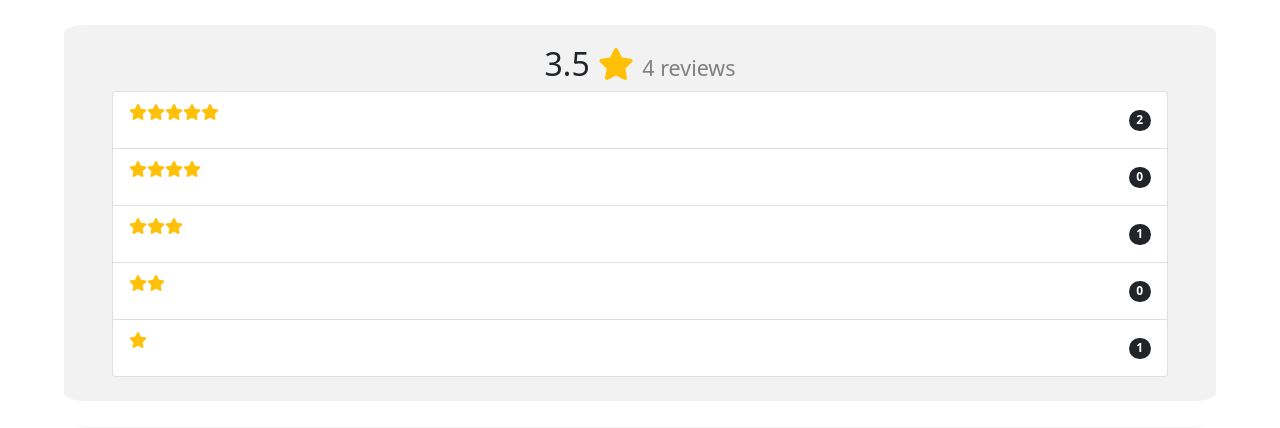
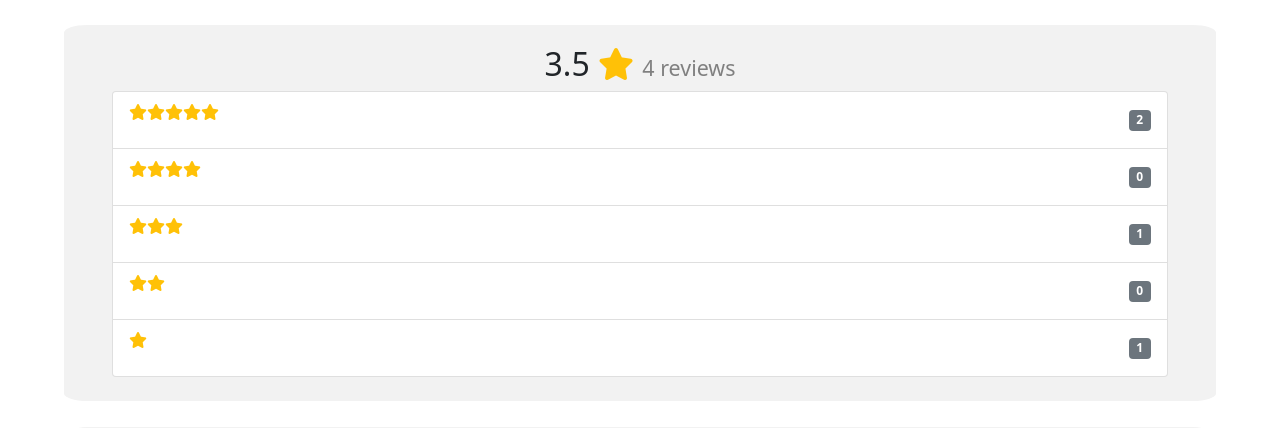
Before and after one commit to Tomas-a21803655/djangoPW-BA, a Django app: page /reviews/ in a window 1280 px wide. Shown: the part 187-615 px from the top of the page. Run offline with Django 3.2, Linux system fonts and the light colour scheme; data comes from the database, SQL or seed files in the repository; both versions use the stored data as it was after the commit; some libraries are stand-ins or nearby versions.

Commit message:
star chart

```diff
--- a/tarefas/templates/tarefas/reviews.html
+++ b/tarefas/templates/tarefas/reviews.html
@@ -30,33 +30,33 @@
                             class="text-warning fa fa-star"></i><i class="text-warning fa fa-star"></i><i
                             class="text-warning fa fa-star"></i>
                     </p>
-                    <span class="badge bg-dark rounded-pill">{{ starRatings4 }}</span>
+                    <span class="badge bg-secondary">{{ starRatings4 }}</span>
                 </li>
                 <li class="list-group-item d-flex justify-content-between align-items-center">
                     <p>
                         <i class="text-warning fa fa-star"></i><i class="text-warning fa fa-star"></i><i
                             class="text-warning fa fa-star"></i><i class="text-warning fa fa-star"></i>
                     </p>
-                    <span class="badge bg-dark rounded-pill">{{ starRatings3 }}</span>
+                    <span class="badge bg-secondary">{{ starRatings3 }}</span>
                 </li>
                 <li class="list-group-item d-flex justify-content-between align-items-center">
                     <p>
                         <i class="text-warning fa fa-star"></i><i class="text-warning fa fa-star"></i><i
                             class="text-warning fa fa-star"></i>
                     </p>
-                    <span class="badge bg-dark rounded-pill">{{ starRatings2 }}</span>
+                    <span class="badge bg-secondary">{{ starRatings2 }}</span>
                 </li>
                 <li class="list-group-item d-flex justify-content-between align-items-center">
                     <p>
                         <i class="text-warning fa fa-star"></i><i class="text-warning fa fa-star"></i>
                     </p>
-                    <span class="badge bg-dark rounded-pill">{{ starRatings1 }}</span>
+                    <span class="badge bg-secondary">{{ starRatings1 }}</span>
                 </li>
                 <li class="list-group-item d-flex justify-content-between align-items-center">
                     <p>
                         <i class="text-warning fa fa-star"></i>
                     </p>
-                    <span class="badge bg-dark rounded-pill">{{ starRatings0 }}</span>
+                    <span class="badge bg-secondary">{{ starRatings0 }}</span>
                 </li>
             </ul>
             <br>
```
Also changed, not shown: db.sqlite3.
